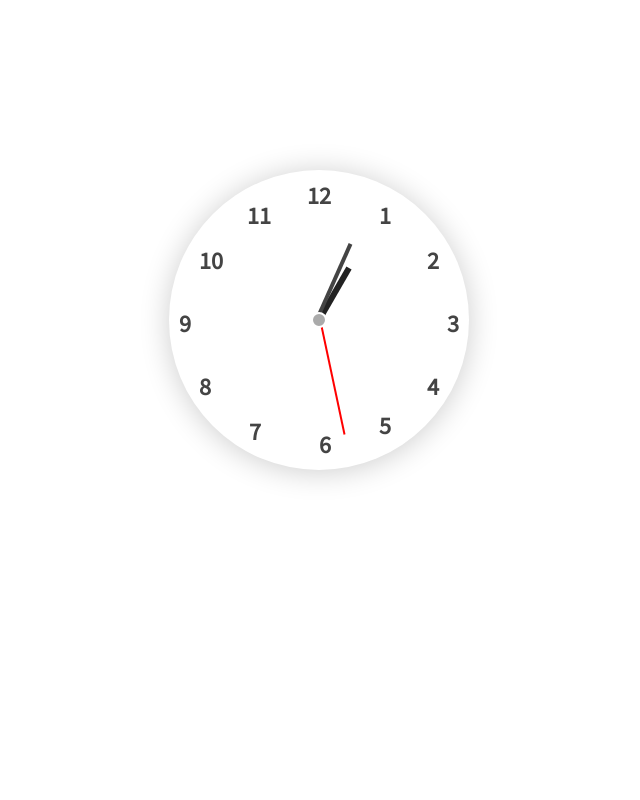
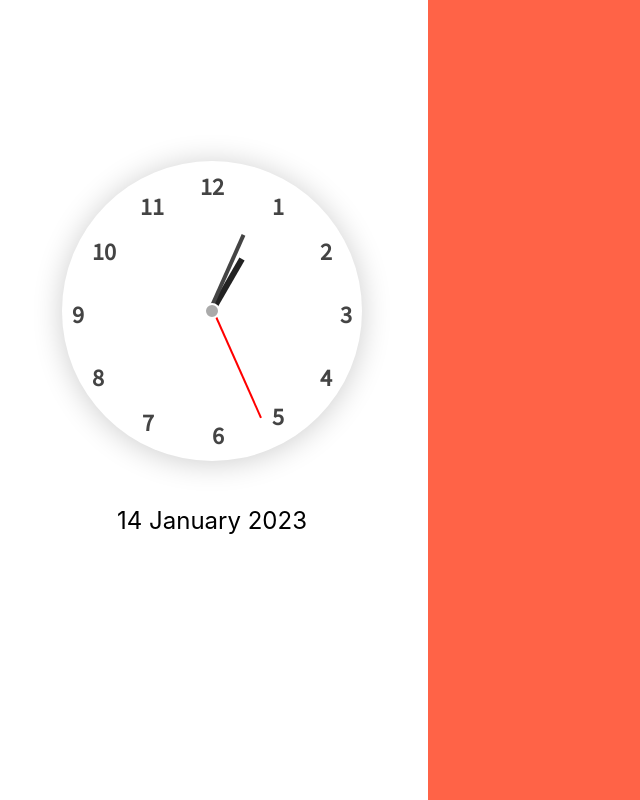
Before and after one commit to dionegoh/hacknroll_mampos, a React (Create React App) app: page / in a window 1280 px wide. Shown: the whole page, without its empty margins (0-640 px from the left). Built offline with nearby package versions, Linux system fonts and the light colour scheme.

Commit message:
add datetimestring

```diff
--- a/src/App.js
+++ b/src/App.js
@@ -1,18 +1,23 @@
 import logo from './logo.svg';
 import './App.css';
 import Clock from './components/clock';
+import DateTimeString from './components/datetimestring';
 import { Grid, GridItem } from '@chakra-ui/react'
 
 function App() {
   return (
     <Grid h="100vh"
-          templateColumns='repeat(2, 1fr)'
-          templateRows='repeat(5, 1fr)'
+          templateColumns='repeat(3, 1fr)'
+          templateRows='repeat(10, 1fr)'
           gap={4}>
-      <GridItem colSpan={1} rowSpan={4} >
+      <GridItem colSpan={1} rowSpan={6} >
         <Clock></Clock>
       </GridItem>
-      <GridItem colSpan={1}>
+      <GridItem colSpan={2} rowSpan={10} bg='tomato' >
+      </GridItem>
+
+      <GridItem colSpan={1} rowSpan={4} textAlign={'center'}>
+        <DateTimeString></DateTimeString>
      </GridItem>
     </Grid>
 
--- a/src/components/clock.css
+++ b/src/components/clock.css
@@ -10,7 +10,7 @@
   height: 300px;
   border-radius: 50%;
   position: relative;
-  top: 50%;
+  top: 65%;
   left: 50%;
   transform: translate(-50%, -50%);
   box-shadow: 0 2px 30px rgba(0, 0, 0, 0.2);
--- /dev/null
+++ b/src/components/datetimestring.js
@@ -0,0 +1,59 @@
+import { useState, useEffect } from 'react';
+import { Text } from '@chakra-ui/react';
+
+
+function DateTimeString() {
+    const [date, setDate] = useState(new Date());
+    useEffect(() => {
+        const timerId = setInterval(refreshClock, 1000);
+        return function cleanup() {
+            clearInterval(timerId);
+        }
+    })
+
+    function refreshClock() {
+        setDate(new Date());
+    }
+
+    let day, numericMonth, alphabetMonth, year;
+
+    year = date.getFullYear();
+    numericMonth = date.getMonth() + 1;
+    day = date.getDate();
+
+    if (numericMonth = 1) {
+        alphabetMonth = 'January';
+    } else if (numericMonth = 2) {
+        alphabetMonth = 'February';
+    } else if (numericMonth = 3) {
+        alphabetMonth = 'March';
+    } else if (numericMonth = 4) {
+        alphabetMonth = 'April';
+    } else if (numericMonth = 5) {
+        alphabetMonth = 'May';
+    } else if (numericMonth = 6) {
+        alphabetMonth = 'June';
+    } else if (numericMonth = 7) {
+        alphabetMonth = 'July';
+    } else if (numericMonth = 8) {
+        alphabetMonth = 'August';
+    } else if (numericMonth = 9) {
+        alphabetMonth = 'September';
+    } else if (numericMonth = 10) {
+        alphabetMonth = 'October';
+    } else if (numericMonth = 11) {
+        alphabetMonth = 'November';
+    } else if (numericMonth = 12) {
+        alphabetMonth = 'December'
+    } else {
+        alphabetMonth = ':('
+    }
+
+    return (
+        <Text fontSize='24px' font=''>
+            {day + " " + alphabetMonth + " " + year}
+        </Text>
+    );
+}
+
+export default DateTimeString;
```
